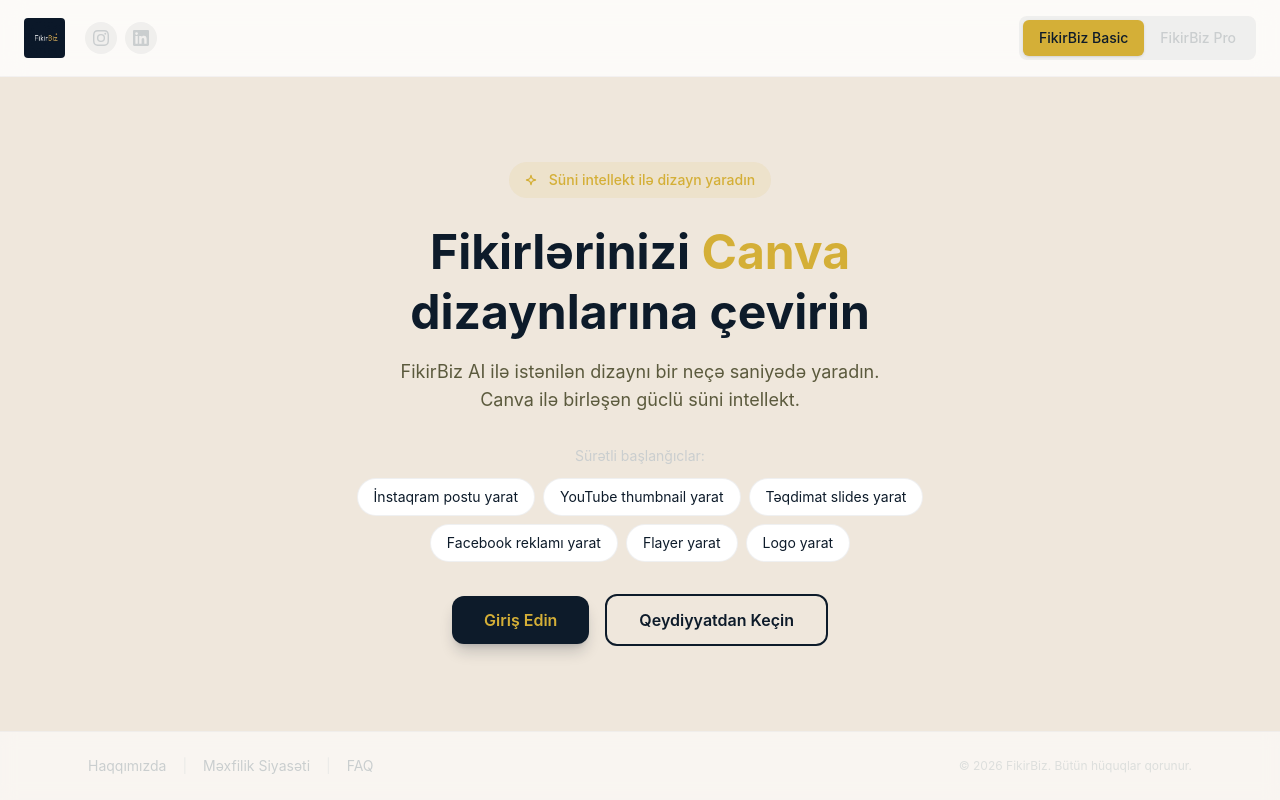
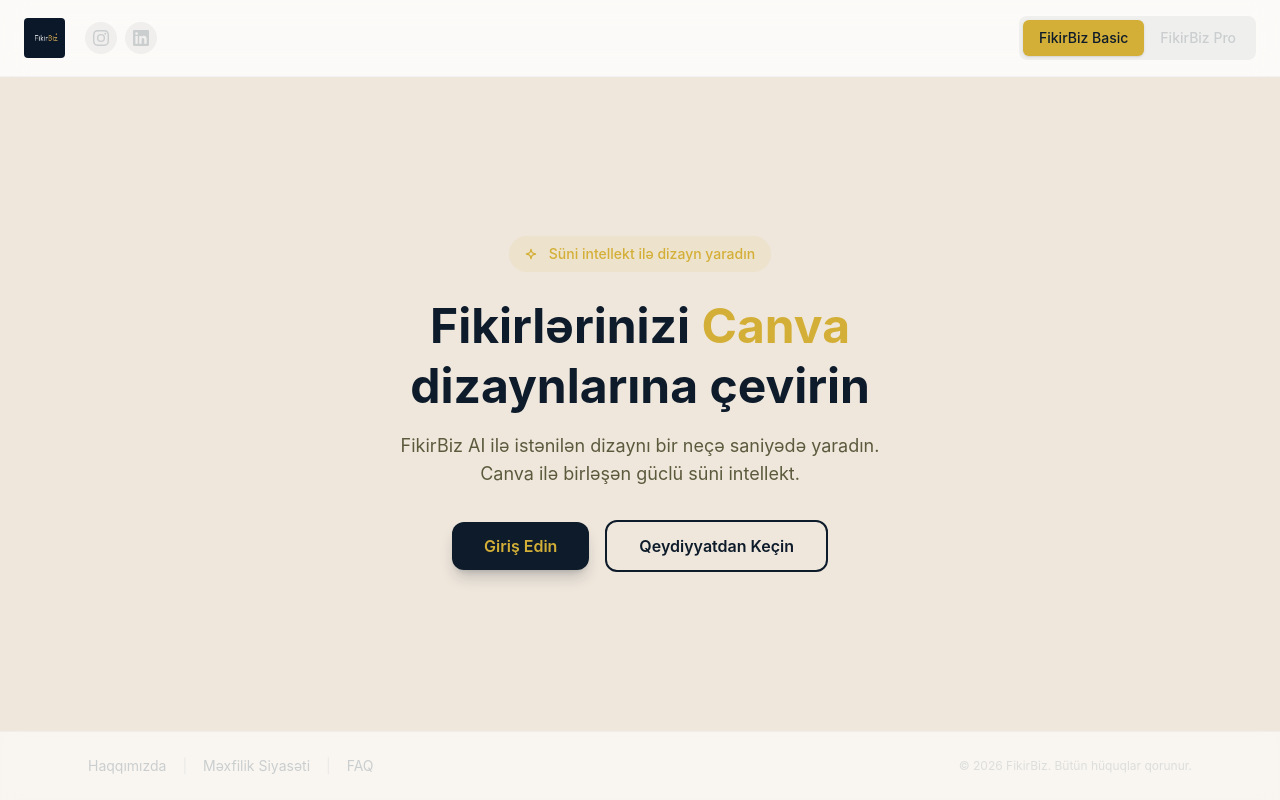
Before and after one commit to Toghrul1/fikirbiz, a React (Vite) app in the folder frontend/: page / in a window 1280 px wide. Built offline with nearby package versions, Linux system fonts and the light colour scheme; no server answers.

Commit message:
fix: Remove prompt suggestions from landing page

```diff
--- a/frontend/src/components/landing/LandingPage.tsx
+++ b/frontend/src/components/landing/LandingPage.tsx
@@ -1,14 +1,5 @@
 import React, { useState } from 'react';
 import { useNavigate } from 'react-router-dom';
-
-const PROMPT_SUGGESTIONS = [
-  'İnstaqram postu yarat',
-  'YouTube thumbnail yarat',
-  'Təqdimat slides yarat',
-  'Facebook reklamı yarat',
-  'Flayer yarat',
-  'Logo yarat',
-];
 
 export const LandingPage: React.FC = () => {
   const navigate = useNavigate();
@@ -91,22 +82,6 @@
             </p>
           </div>
 
-          {/* Prompt Suggestions */}
-          <div className="mb-8">
-            <p className="text-sm text-brand-gray mb-3">Sürətli başlanğıclar:</p>
-            <div className="flex flex-wrap justify-center gap-2">
-              {PROMPT_SUGGESTIONS.map((suggestion) => (
-                <button
-                  key={suggestion}
-                  onClick={() => navigate('/login')}
-                  className="px-4 py-2 text-sm rounded-full bg-white border border-brand-gray/30 text-brand-navy hover:bg-brand-gold/10 hover:border-brand-gold/50 transition-colors"
-                >
-                  {suggestion}
-                </button>
-              ))}
-            </div>
-          </div>
-
           {/* CTA Buttons */}
           <div className="flex flex-col sm:flex-row items-center justify-center gap-4">
             <button
```
